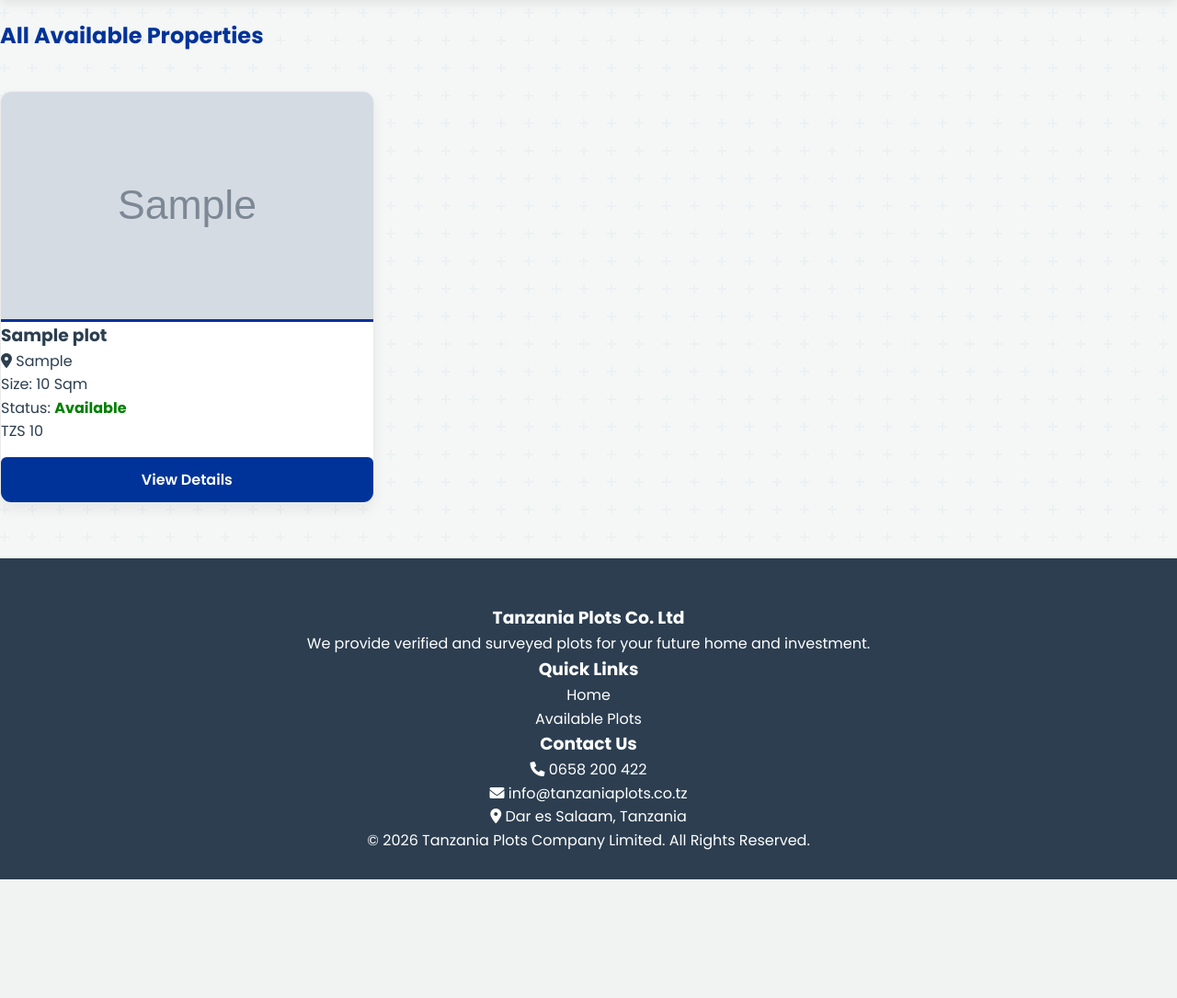
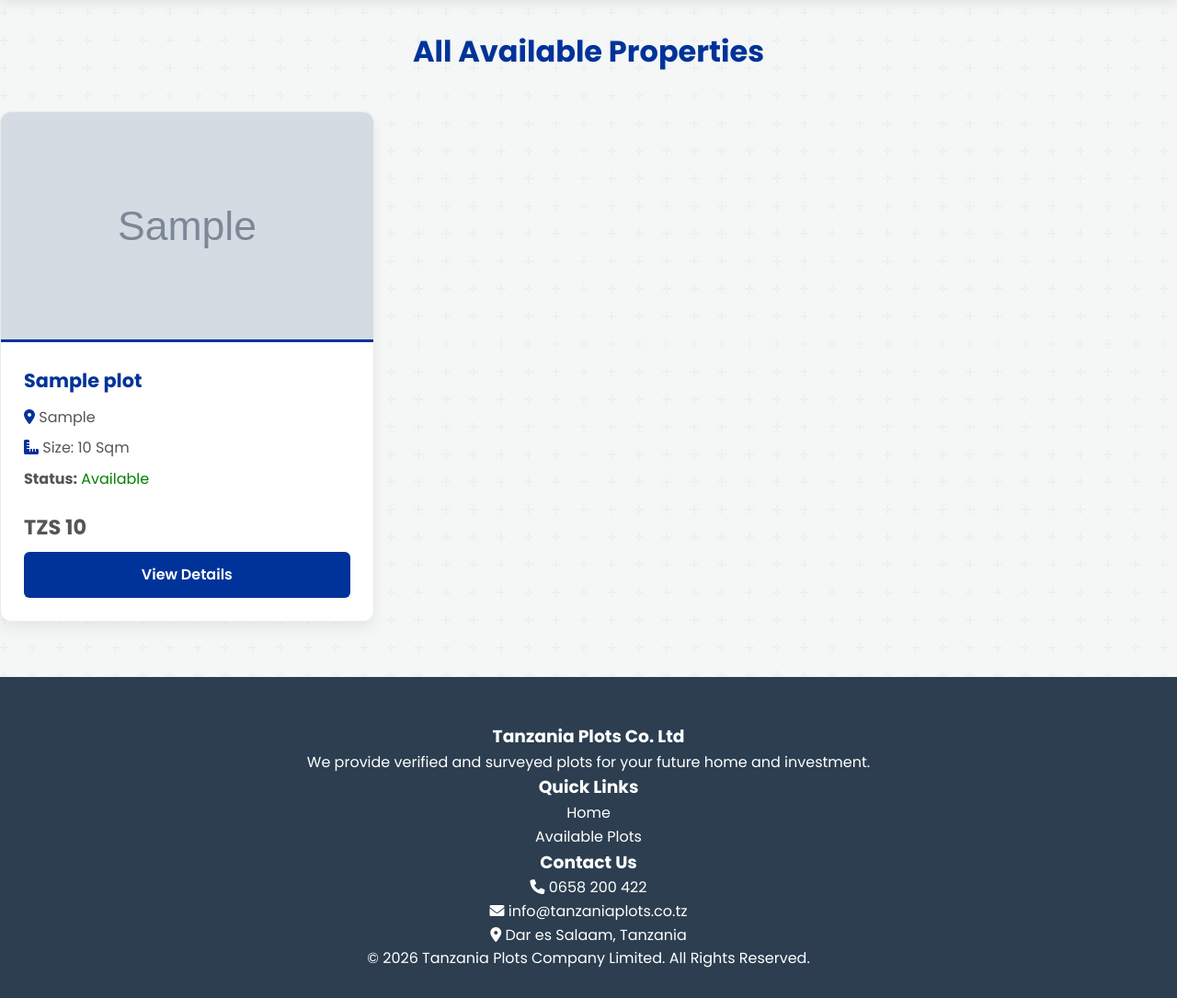
Before and after one commit to ngamilagaboniface-beep/tanzania_plots, a Flask app: page /properties in a window 1280 px wide. Shown: the part 81-1166 px from the top of the page at 92% size. Before the commit the page ends 1037 px from the top, so only its background shows below. Run offline with Flask 3, Linux system fonts and the light colour scheme; tables that the repository leaves empty hold one stand-in row (values such as "Sample post"); grey boxes marked "Sample" are stand-in pictures.

Commit message:
Enhance properties display with improved styling

```diff
--- a/templates/properties.html
+++ b/templates/properties.html
@@ -1,25 +1,30 @@
 {% extends "base.html" %}
 {% block content %}
-<h2 style="color: var(--primary-blue); margin-top: 20px;">All Available Properties</h2>
+<h2 style="color: var(--primary-blue); margin-top: 30px; text-align: center; font-size: 2rem;">All Available Properties</h2>
+
 <div class="property-grid">
     {% for plot in plots %}
     <div class="card">
         {% if plot.images %}
             <img src="{{ url_for('static', filename='uploads/' + plot.images[0].filename) }}" alt="Plot Image">
         {% else %}
-            <div style="height:200px; background:#ddd; display:flex; align-items:center; justify-content:center;">No Image</div>
+            <div style="height:250px; background:#ddd; display:flex; align-items:center; justify-content:center; color: #666; font-weight: bold;">
+                <i class="fa fa-image" style="margin-right: 8px;"></i> No Image
+            </div>
         {% endif %}
-        <div class="card-content">
+        <div class="card-body">
             <h3>{{ plot.title }}</h3>
-            <p><i class="fa fa-location-dot"></i> {{ plot.location }}</p>
-            <p>Size: {{ plot.sqm_size }} Sqm</p>
-            <p>Status: <strong style="color: {% if plot.status == 'Available' %}green{% else %}var(--primary-red){% endif %};">{{ plot.status }}</strong></p>
-            <p class="price-tag">TZS {{ "{:,.0f}".format(plot.price) }}</p>
-            <a href="{{ url_for('property_detail', plot_id=plot.id) }}" class="btn btn-blue" style="width:100%; text-align:center; margin-top:15px;">View Details</a>
+            <p><i class="fa fa-location-dot" style="color: var(--primary-blue);"></i> {{ plot.location }}</p>
+            <p><i class="fa fa-ruler-combined" style="color: var(--primary-blue);"></i> Size: {{ plot.sqm_size }} Sqm</p>
+            <p><strong>Status:</strong> <span style="color: {% if plot.status == 'Available' %}green{% else %}var(--primary-red){% endif %};">{{ plot.status }}</span></p>
+            <p class="price">TZS {{ "{:,.0f}".format(plot.price) }}</p>
+            <div style="margin-top: auto;">
+                <a href="{{ url_for('property_detail', plot_id=plot.id) }}" class="btn btn-blue">View Details</a>
+            </div>
         </div>
     </div>
     {% else %}
-    <p>No properties available right now.</p>
+    <p style="text-align: center; grid-column: 1 / -1; font-size: 1.2rem; color: #666; padding: 50px;">No properties available right now.</p>
     {% endfor %}
 </div>
 {% endblock %}
```
